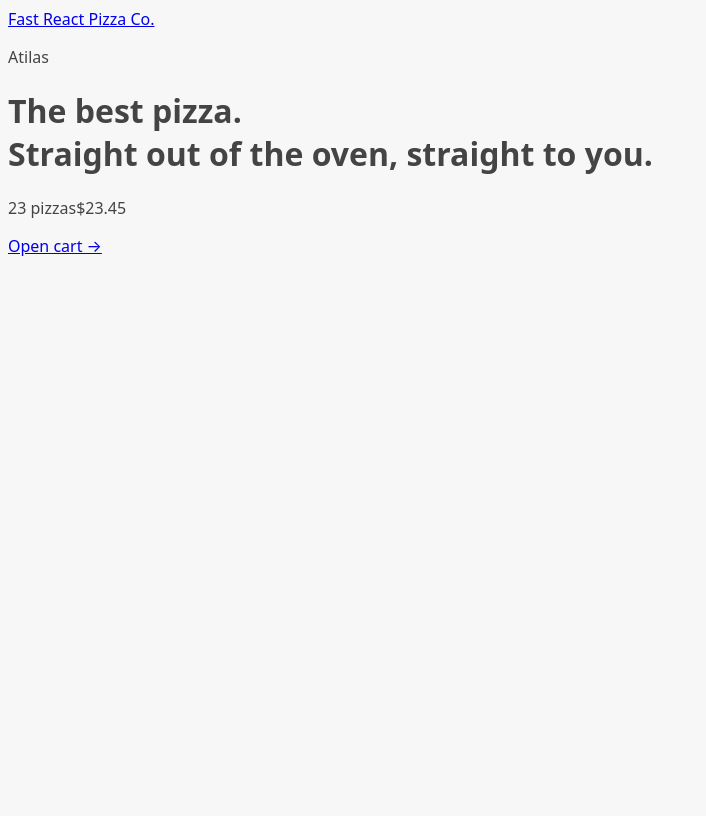
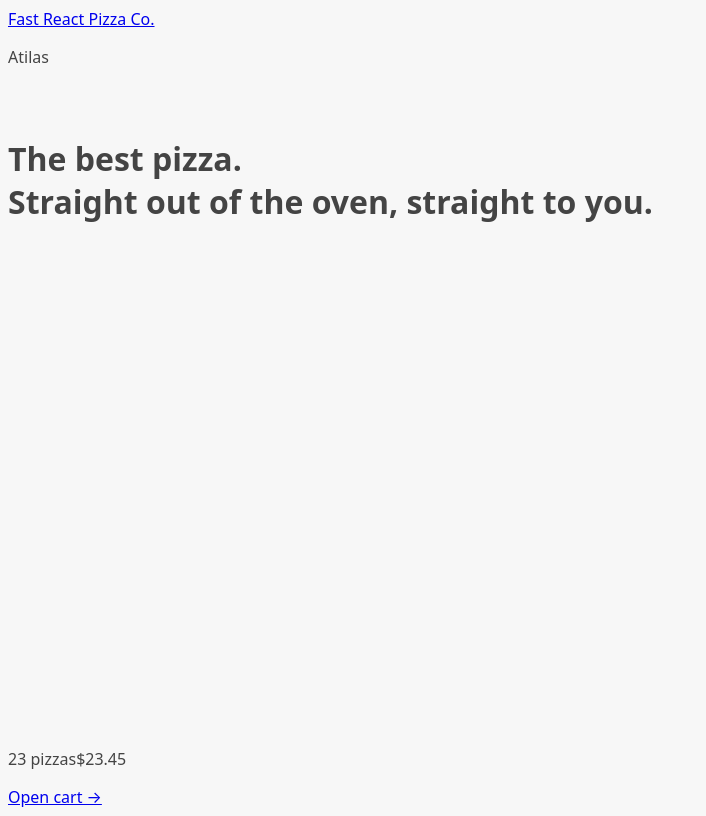
Before and after one commit to buo2107/fast-react-pizza, a React (Vite) app: page / in a window 1280 px wide. Shown: the whole page, without its empty margins (0-706 px from the left). Built offline with nearby package versions, Linux system fonts and the light colour scheme.

Commit message:
Displaying a Loading Indicator while any 'loading' state happens

```diff
--- a/src/features/cart/CartOverview.jsx
+++ b/src/features/cart/CartOverview.jsx
@@ -1,3 +1,5 @@
+import { Link } from "react-router-dom";
+
 function CartOverview() {
   return (
     <div>
@@ -5,7 +7,7 @@
         <span>23 pizzas</span>
         <span>$23.45</span>
       </p>
-      <a href="#">Open cart &rarr;</a>
+      <Link to="/cart">Open cart &rarr;</Link>
     </div>
   );
 }
--- a/src/features/menu/Menu.jsx
+++ b/src/features/menu/Menu.jsx
@@ -4,7 +4,7 @@
 
 function Menu() {
   const menu = useLoaderData();
-  console.log(menu);
+
   return (
     <ul>
       {menu.map((pizza) => (
--- a/src/ui/AppLayout.jsx
+++ b/src/ui/AppLayout.jsx
@@ -1,10 +1,16 @@
 import Header from "./Header";
 import CartOverview from "../features/cart/CartOverview";
-import { Outlet } from "react-router-dom";
+import { Outlet, useNavigation } from "react-router-dom";
+import Loader from "./Loader";
 
 function AppLayout() {
+  const navigation = useNavigation();
+  //   console.log(navigation);
+  const isLoading = navigation.state === "loading";
+
   return (
-    <div>
+    <div className="layout">
+      {isLoading && <Loader />}
       <Header />
 
       <main>
--- /dev/null
+++ b/src/ui/Loader.jsx
@@ -0,0 +1,5 @@
+function Loader() {
+  return <div className="loader"></div>;
+}
+
+export default Loader;
```
